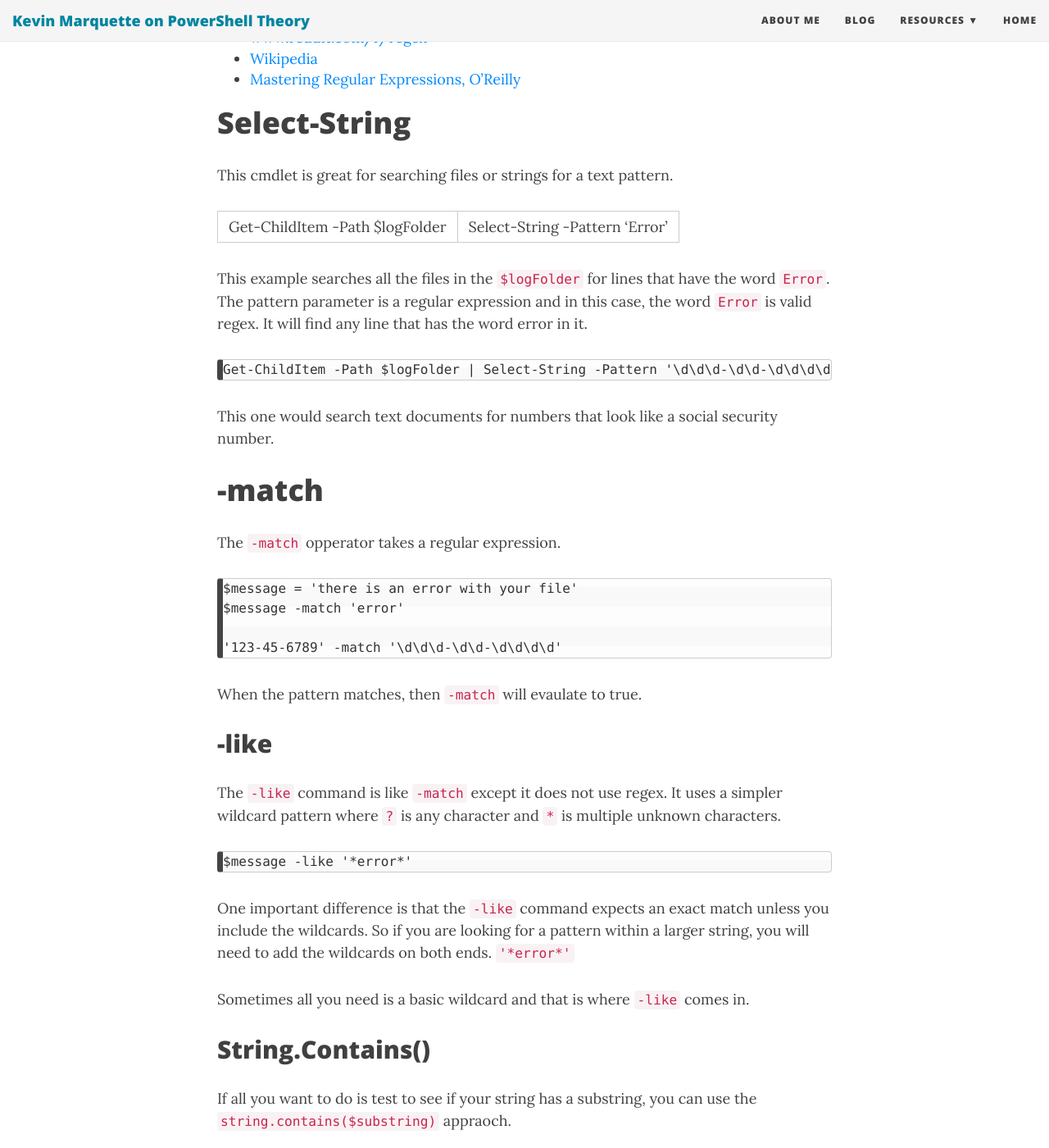
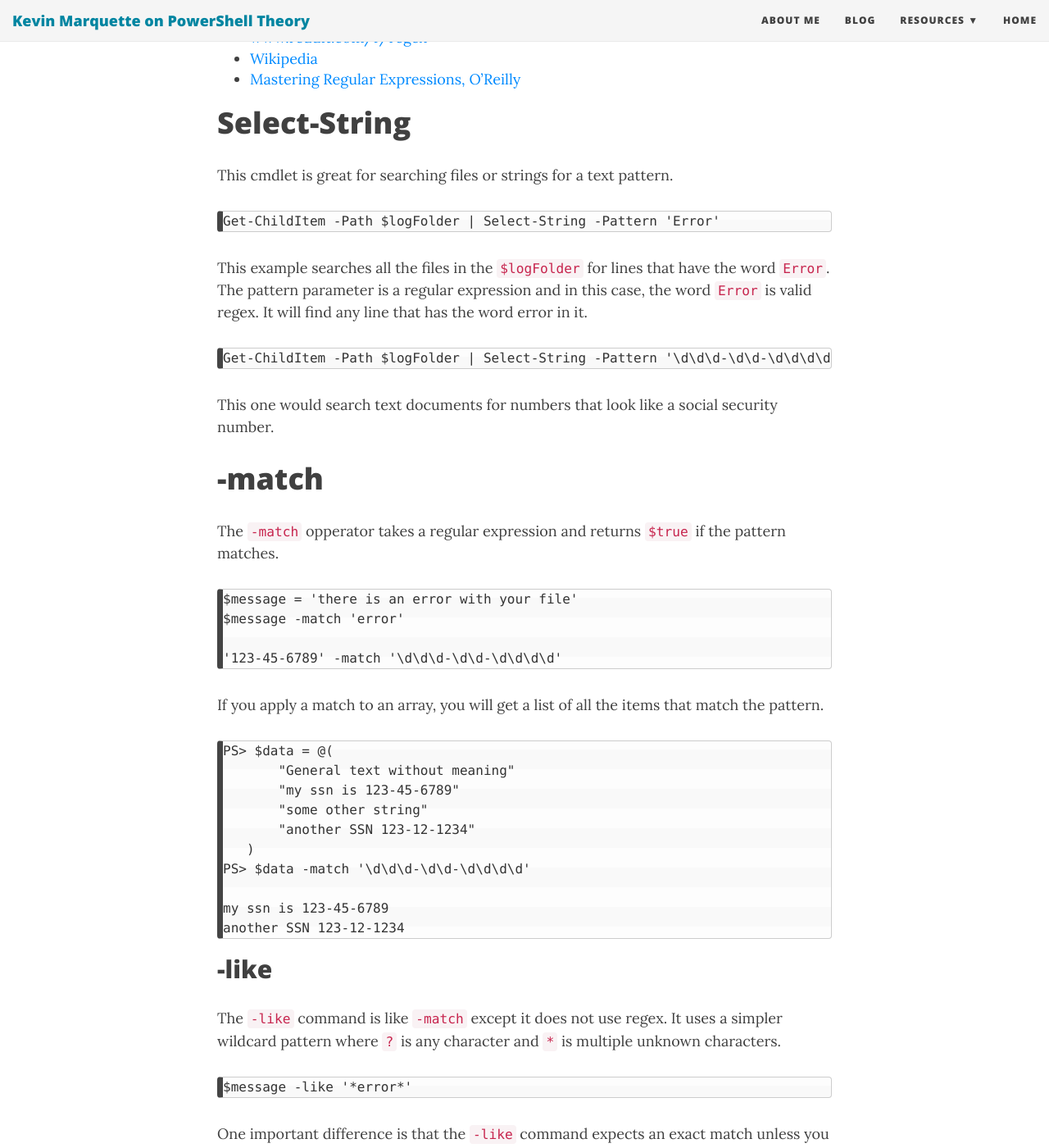
Before and after one commit to KevinMarquette/kevinmarquette.github.io, a Jekyll site: the page built from _posts/2017-07-31-Powershell-regex-regular-expression.md, in a window 1280 px wide and 1400 px high, scrolled down 1960 px. Shown: the whole window at 82% size. Built offline with Jekyll 4.4.1, drawn with Linux system fonts in a browser that asks for light colours; nearby versions of some CDN libraries.

Commit message:
update match example, fix select-string example

```diff
--- a/_posts/2017-07-31-Powershell-regex-regular-expression.md
+++ b/_posts/2017-07-31-Powershell-regex-regular-expression.md
@@ -50,7 +50,7 @@ Here are some regular expression resources to help you find the right patterns f
 
 This cmdlet is great for searching files or strings for a text pattern.
 
-   Get-ChildItem -Path $logFolder | Select-String -Pattern 'Error'
+    Get-ChildItem -Path $logFolder | Select-String -Pattern 'Error'
 
 This example searches all the files in the `$logFolder` for lines that have the word `Error`. The pattern parameter is a regular expression and in this case, the word `Error` is valid regex. It will find any line that has the word error in it.
 
@@ -61,14 +61,25 @@ This one would search text documents for numbers that look like a social securit
 
 # -match
 
-The `-match` opperator takes a regular expression.
+The `-match` opperator takes a regular expression and returns `$true` if the pattern matches.
 
     $message = 'there is an error with your file'
     $message -match 'error'
 
     '123-45-6789' -match '\d\d\d-\d\d-\d\d\d\d'
 
-When the pattern matches, then `-match` will evaulate to true.
+If you apply a match to an array, you will get a list of all the items that match the pattern.
+
+    PS> $data = @(
+           "General text without meaning"
+           "my ssn is 123-45-6789"
+           "some other string"
+           "another SSN 123-12-1234"
+       )
+    PS> $data -match '\d\d\d-\d\d-\d\d\d\d'
+
+    my ssn is 123-45-6789
+    another SSN 123-12-1234
 
 
 ## -like
```
